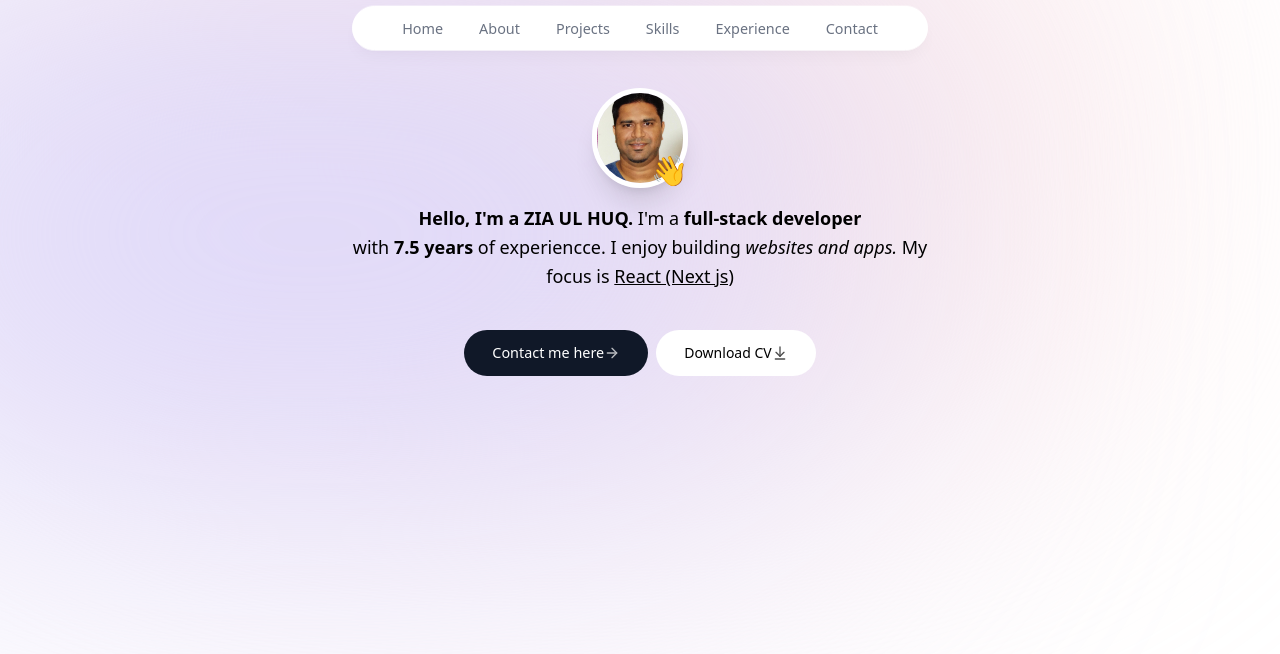
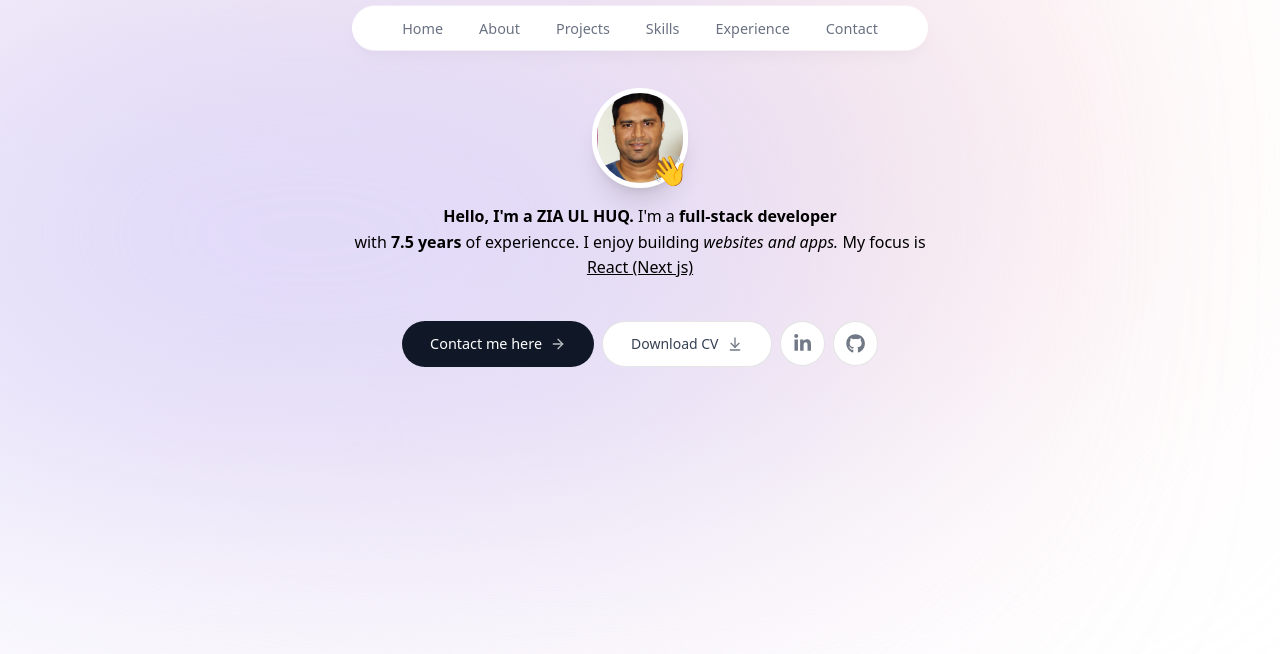
Before and after one commit to Ziaulhuq/ziaul_portfolio, a Next.js app: page / in a window 1280 px wide. Shown: the top 654 px of the page. Built offline with nearby package versions, Linux system fonts and the light colour scheme.

Commit message:
adding githun & linkedIn icons

```diff
--- a/components/header.tsx
+++ b/components/header.tsx
@@ -5,7 +5,7 @@ import { motion } from "framer-motion";
 import Link from "next/link";
 const Header = () => {
   return (
-    <header className="z-[999] relative">
+    <header className="z-[999] relative ">
       <motion.div
         className="fixed h-[7rem] left-1/2 w-full -translate-1/2 rounded-none border border-white opacity-40 bg-white bg-opacity-80 shadow-lg shadow-black/[0.03] backdrop-blur-[0.5rem] sm:top- sm:h-[2.8rem] sm:w-[36rem] sm:rounded-full"
         initial={{ y: -100, opacity: 0 }}
--- a/components/intro.tsx
+++ b/components/intro.tsx
@@ -5,10 +5,12 @@ import { motion } from "framer-motion";
 import Link from "next/link";
 import { ArrowRight } from "lucide-react";
 import { ArrowDownToLine } from "lucide-react";
+import { FaLinkedinIn } from "react-icons/fa6";
+import { FaGithub } from "react-icons/fa6";
 
 const Intro = () => {
   return (
-    <section className="mb-28 text-center sm:mb-0">
+    <section className="mb-28 text-center sm:mb-0 transition">
       <div className="flex items-center justify-center mt-7">
         <div className="mt-23 sm:mt-15 relative">
           <motion.div
@@ -46,7 +48,7 @@ const Intro = () => {
       </div>
 
       <motion.p
-        className="mb-10 mt-4 px-4 text-md font-medium leading-[1.6] sm:text-lg"
+        className="mb-10 mt-4 px-4 text-md font-medium leading-[1.6] sm:text-l transition"
         initial={{ opacity: 0, y: 100 }}
         animate={{ opacity: 1, y: 0 }}
       >
@@ -59,21 +61,35 @@ const Intro = () => {
 
       {/*.Buttons... */}
       <motion.div
-        className="flex font-medium justify-center gap-2"
+        className="flex flex-col sm:flex-row sm:flex-wrap items-center justify-center font-medium gap-2 transition"
         initial={{ opacity: 0, y: 100 }}
         animate={{ opacity: 1, y: 0 }}
         transition={{ delay: 0.2 }}
       >
         <Link
           href=""
-          className="group bg-gray-900 flex items-center rounded-4xl space-x-2 px-7 py-3 w-max text-white text-[0.9rem] outline-none focus:scale-110 hover:scale-110 cursor-pointer hover:bg-gray-950 active:scale-105 transition"
+          className="group bg-gray-900 flex items-center rounded-4xl gap-2 px-7 py-3 text-white text-[0.9rem] outline-none focus:scale-110 hover:scale-110 cursor-pointer hover:bg-gray-950 active:scale-105 transition"
         >
-          Contact me here{"  "}
+          Contact me here
           <ArrowRight className="size-4 opacity-70 group-hover:translate-x-1 transition" />
         </Link>
-        <a className="bg-white flex items-center px-7 py-3 text-sm rounded-4xl cursor-pointer">
+        <a className="group bg-white text-gray-700 flex items-center gap-2 px-7 py-3 outline-none focus:scale-110 hover:scale-110 active:scale-110 text-sm rounded-4xl cursor-pointer border border-black/10 transition">
           Download CV{" "}
-          <ArrowDownToLine className="size-4 opacity-70 group-hover:translate-x-1 transition" />
+          <ArrowDownToLine className="group size-4 opacity-70 group-hover:translate-y-1" />
+        </a>
+        <a
+          className="flex items-center p-3 bg-white rounded-full text-gray-700 border border-black/10 outline-none hover:scale-[1.10] active:scale-105 transition"
+          href="https://www.linkedin.com/in/ziaul-huq-19014b5a/"
+          target="_blank"
+        >
+          <FaLinkedinIn className="text-[1.2rem] opacity-70 cursor-pointer" />
+        </a>
+        <a
+          className="flex items-center p-3 bg-white rounded-full text-gray-700  border border-black/10 outline-none hover:scale-[1.10] active:scale-105 transition cursor-pointer"
+          href="https://github.com/Ziaulhuq"
+          target="_blank"
+        >
+          <FaGithub className="text-[1.2rem] opacity-70" />
         </a>
       </motion.div>
     </section>
```
